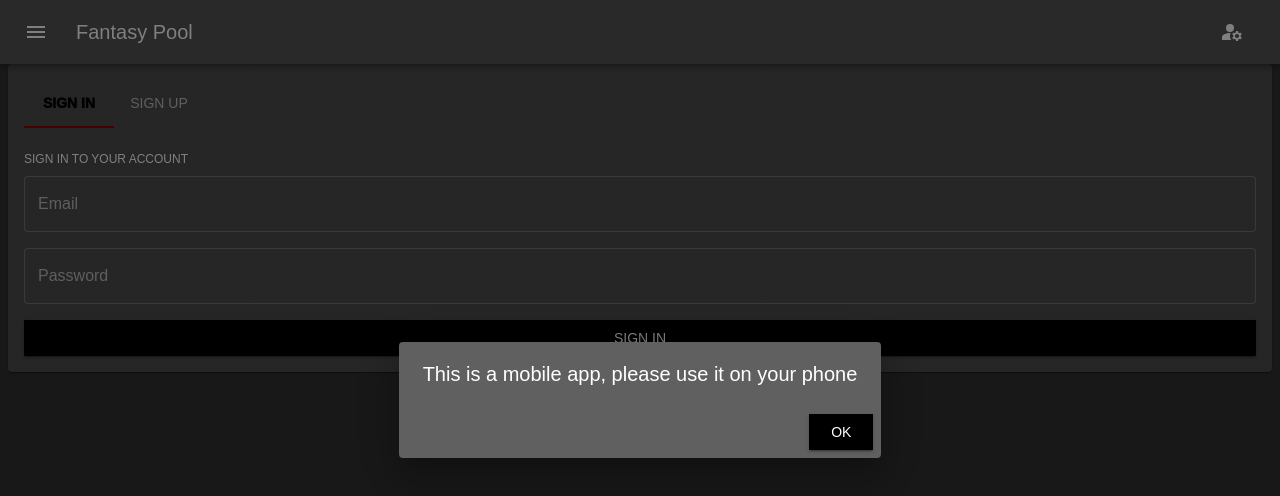
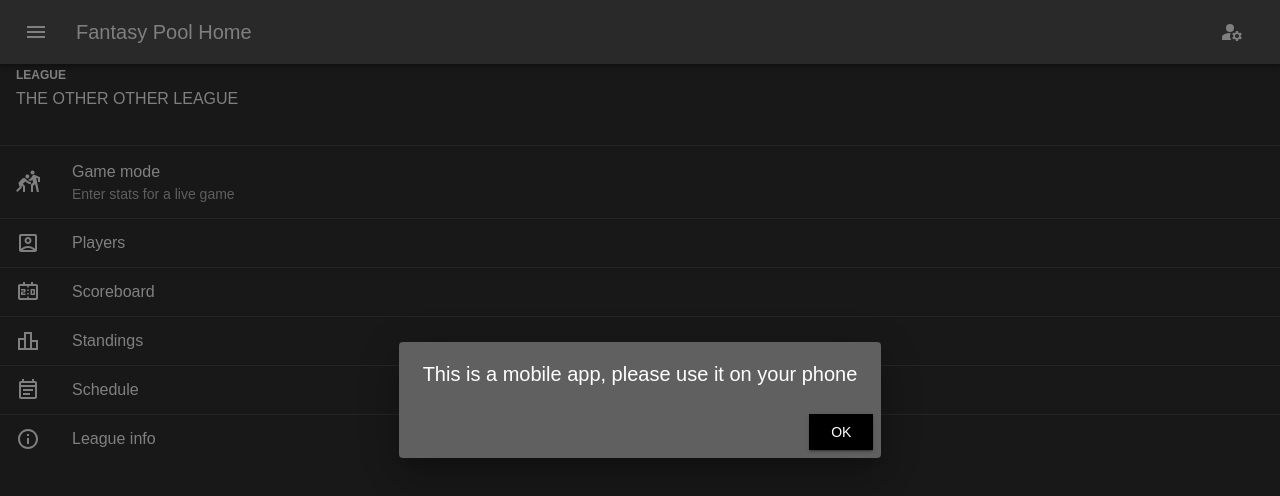
Before and after one commit to jcbauman/fantasy-pool, a React (Create React App) app: page / in a window 1280 px wide. Before the commit this address led to /sign-in. Shown: the top 496 px of the page. Built offline with nearby package versions, Linux system fonts and the light colour scheme; no server answers; the database is empty; sample sign-in values are in the browser's storage.

Commit message:
unauthed route

```diff
--- a/src/pages/profile/SignInPage.tsx
+++ b/src/pages/profile/SignInPage.tsx
@@ -5,7 +5,7 @@ import { PageContainer } from "../../shared-components/PageContainer";
 
 export const SignInPage: FC = () => {
   return (
-    <PageContainer>
+    <PageContainer isUnauthedRoute>
       <Stack
         direction={"column"}
         sx={{ width: "100%", height: "100%", p: 1, overflow: "hidden" }}
--- a/src/shared-components/PageContainer.tsx
+++ b/src/shared-components/PageContainer.tsx
@@ -12,7 +12,8 @@ export const PageContainer: FC<{
   loading?: boolean;
   children: JSX.Element;
   authedRoute?: boolean;
-}> = ({ loading, children, authedRoute }) => {
+  isUnauthedRoute?: boolean; //kick off page if authed
+}> = ({ loading, children, authedRoute, isUnauthedRoute }) => {
   const navigate = useNavigate();
 
   const {
@@ -22,6 +23,9 @@ export const PageContainer: FC<{
   useEffect(() => {
     if (!isAuthed && authedRoute) navigate("/sign-in");
   }, [isAuthed, navigate, authedRoute]);
+  useEffect(() => {
+    if (isAuthed && isUnauthedRoute) navigate("/");
+  }, [isAuthed, navigate, isUnauthedRoute]);
 
   return (
     <Stack
```
